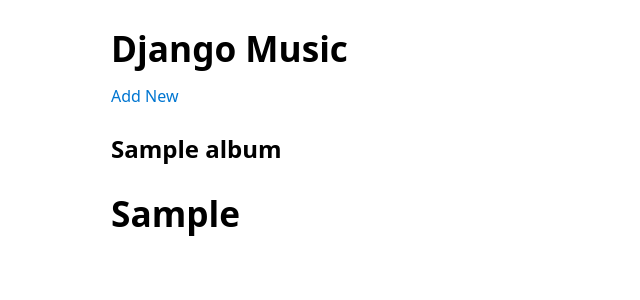
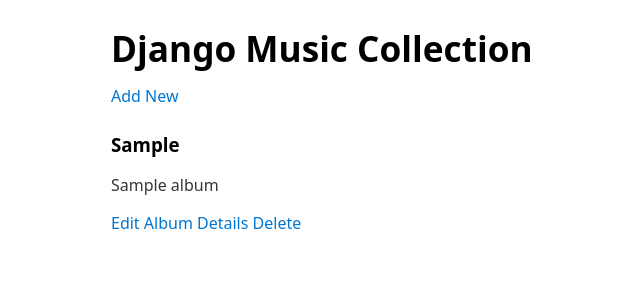
Before and after one commit to Momentum-Team-12/django-music-simmo75, a Django app: page / in a window 1280 px wide. Shown: the top 300 px of the page, without its empty margins (129-769 px from the left). Run offline with Django 4.2, Linux system fonts and the light colour scheme; tables that the repository leaves empty hold one stand-in row (Sample ...).

Commit message:
working-apart-from-add-album

```diff
--- a/albums/admin.py
+++ b/albums/admin.py
@@ -1,5 +1,8 @@
+from django.contrib import admin
 from django.contrib import admin
 from .models import Album
 
+
 # Register your models here.
+
 admin.site.register(Album)
--- a/albums/models.py
+++ b/albums/models.py
@@ -7,7 +7,7 @@ class Album(models.Model):
     title = models.CharField(max_length=100)
     artist = models.CharField(max_length=100)
     songs = models.TextField(max_length=500, null=True)
-    created_at = models.DateTimeField(auto_now_add=True)
+    # created_at = models.DateTimeField(auto_now_add=True)
 
     def __str__(self):
         return self.title
--- a/albums/views.py
+++ b/albums/views.py
@@ -8,7 +8,8 @@ def list_albums(request):
     albums = Album.objects.all()
     return render(request, "albums/list_albums.html", {"albums": albums})
 
-def add_album(request):
+
+def add_albums(request):
     if request.method == 'GET':
         form = AlbumForm()
     else:
@@ -18,3 +19,28 @@ def add_album(request):
             return redirect(to='list_albums')
 
     return render(request, "albums/add_album.html", {"form": form})
+
+
+def detail_album(request, pk):
+    album = Album.objects.get(pk=pk)
+    return render(request, "albums/detail_album.html", {"album": album})
+
+
+def delete_albums(request, pk):
+    album = get_object_or_404(Album, pk=pk)
+    if request.method == 'POST':
+        album.delete()
+        return redirect(to='list_albums')
+    return render(request, "albums/delete_albums.html", {"album": album})
+
+
+def edit_album(request, pk):
+    album = get_object_or_404(Album, pk=pk)
+    if request.method == 'GET':
+        form = AlbumForm(instance=album)
+    else:
+        form = AlbumForm(data=request.POST, instance=album)
+        if form.is_valid():
+            form.save()
+            return redirect(to='list_albums')
+    return render(request, "albums/edit_album.html", {"form": form, "album": album})
--- a/django_music/urls.py
+++ b/django_music/urls.py
@@ -14,13 +14,14 @@ Including another URLconf
     2. Add a URL to urlpatterns:  path('blog/', include('blog.urls'))
 """
 from django.contrib import admin
+from albums import views as albums_views
 from django.urls import path
-from albums import views as albums_views
 
 urlpatterns = [
     path('admin/', admin.site.urls),
     path('', albums_views.list_albums, name='list_albums'),
-    path('albums/add/', albums_views.add_album, name='add_album'),
-
-
+    path('albums/add', albums_views.add_albums, name='add_album'),
+    path('albums/<int:pk>', albums_views.detail_album, name='detail_album'),
+    path('albums/<int:pk>/delete', albums_views.delete_albums, name='delete_albums'),
+    path('albums/<int:pk>/edit', albums_views.edit_album, name='edit_album'),
 ]
--- a/templates/albums/add_album.html
+++ b/templates/albums/add_album.html
@@ -1,5 +1,4 @@
 {% extends "base.html" %}
-
 {% block content %}
 <h1>Add Album</h1>
 
@@ -12,7 +11,4 @@
     </div>
     </form>
 </div>
-
-
-
 {% endblock %}
--- a/templates/albums/list_albums.html
+++ b/templates/albums/list_albums.html
@@ -1,13 +1,22 @@
 {% extends "base.html" %}
 
 {% block content %}
-<h1>Django Music</h1>
-<a href="{% url 'add_album'%}" class="btn btn-primary">Add New</a>
+<h1>Django Music Collection</h1>
+<a href="{% url 'add_album' %}">Add New</a>
+
+
 
 {% for album in albums %}
-<h2>{{ album.title }}</h2>
-<h1>{{ album.artist }}</h1>
+<div>
+    <h3>{{ album.artist }}</h3>
+    <p>{{ album.title }}</p>
 
+    <a href="{% url 'edit_album' album.pk %}">Edit Album</a>
+    <a href="{% url 'detail_album' album.pk %}" class="btn btn-primary">Details</a>
+    <a href="{% url 'delete_albums' album.pk %}" class="btn btn-primary">Delete</a>
+
+</div>
 {% endfor %}
 
+
 {% endblock %}
--- a/templates/base.html
+++ b/templates/base.html
@@ -2,20 +2,17 @@
 
 <!DOCTYPE html>
 <html lang="en">
-
 <head>
   <meta charset="UTF-8">
-    <meta http-equiv="X-UA-Compatible" content="IE=edge">
   <meta name="viewport" content="width=device-width, initial-scale=1.0">
   <title>Django Music</title>
   <link rel="stylesheet" href="https://cdn.jsdelivr.net/npm/water.css@2/out/water.css">
+
 </head>
-
 <body class="sans-serif pv3 ph2">
   <div class="mw9 center">
     {% block content %}
     {% endblock %}
   </div>
 </body>
-
 </html>
```
Also changed, not shown: plan.txt (renamed from albums/plan.txt, +10 -1 lines), templates/albums/delete_albums.html (added, +16 -0 lines), templates/albums/detail_album.html (added, +9 -0 lines), templates/albums/edit_album.html (added, +17 -0 lines), albums/forms.py (line endings or trailing spaces), albums/migrations/0001_initial.py, albums/migrations/0002_album_songs.py (deleted), albums/migrations/0002_remove_album_image.py (added), albums/migrations/0003_album_song.py (added), albums/migrations/0004_remove_album_song_album_songs.py (added), albums/migrations/0005_rename_created_album_created_at_alter_album_songs.py (added). Lines whose indentation alone changed are shown as unchanged.
